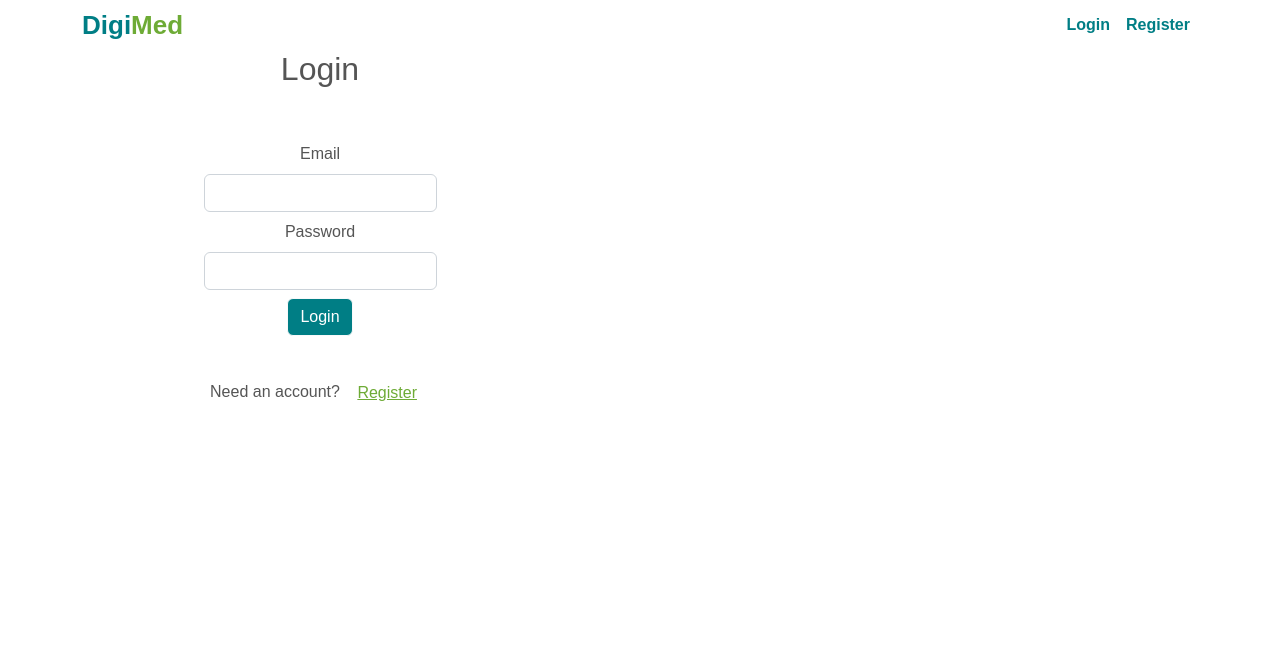
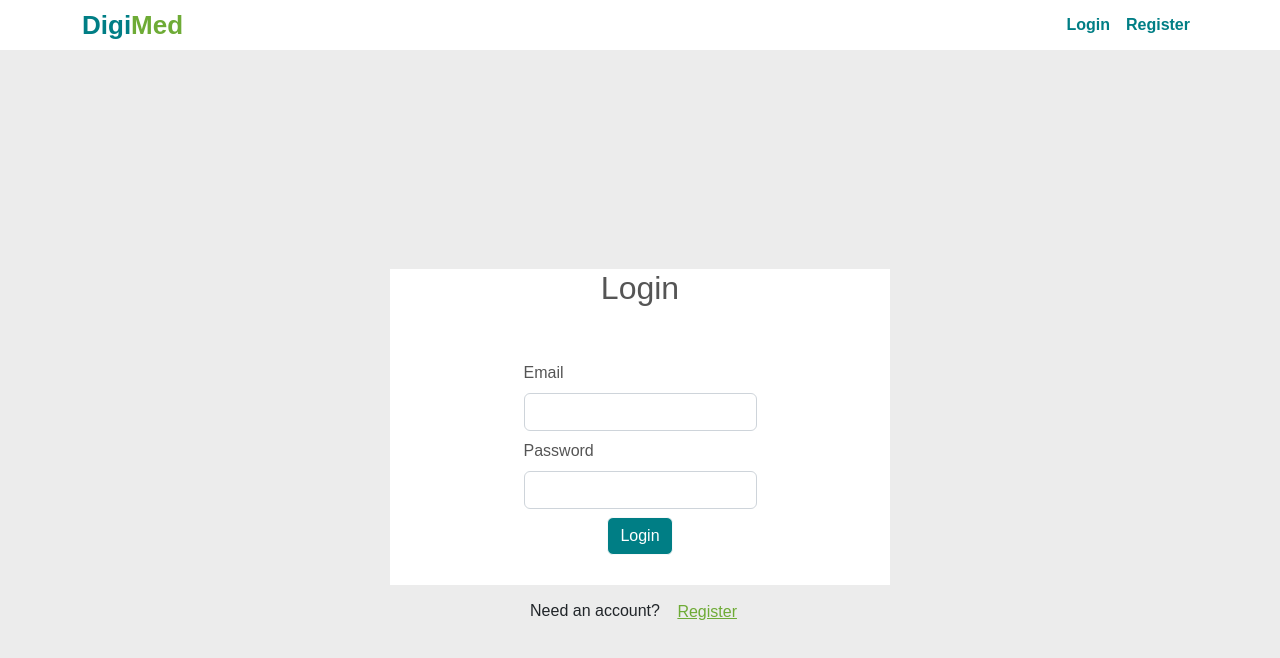
Before and after one commit to OzanaMaria/DigiMed, a React (Create React App) app in the folder frontend/: page /login in a window 1280 px wide. Shown: the top 658 px of the page. Built offline with nearby package versions, Linux system fonts and the light colour scheme; no server answers.

Commit message:
Added login

```diff
--- a/frontend/src/Auth/Login.js
+++ b/frontend/src/Auth/Login.js
@@ -31,7 +31,8 @@ export default function Login() {
         setLoading(false);
     }
     return (
-        <Container>
+        <div className='page-container'>
+            <div className="register-container">
                 <Row className='first-display-card'>
                     <Col className='green'>
                         <h2 className='text-center mb-4'>Login</h2>
@@ -65,13 +66,14 @@ export default function Login() {
                         </Form>
 
 
+
+                    </Col>
+                    {/* <Col className='img-container'><Image className="background-img" src={backgroundImg} /></Col> */}
+                </Row>
                 <div className='w-100 text-center mt-2' id='login-check'>
                     Need an account? <Link to='/signup'><Button variant="link">Register</Button></Link>
                 </div>
-                </Col>
-                {/* <Col className='img-container'><Image className="background-img" src={backgroundImg} /></Col> */}
-            </Row>
-
-        </Container>
+            </div>
+        </div>
     );
 }
--- a/frontend/src/Auth/SignUp.js
+++ b/frontend/src/Auth/SignUp.js
@@ -48,7 +48,7 @@ export default function SignUp() {
                     headers: { "Content-Type": "application/json" }
                 }
             )
-            navigate("/login");
+            navigate("/dashboard");
         } catch (error) {
             setError(error.message);
         }
--- a/frontend/src/Navbar/Navbar.js
+++ b/frontend/src/Navbar/Navbar.js
@@ -14,9 +14,11 @@ function BasicExample() {
         if (user != null) {
             return (
                 <Nav>
-                    <Nav.Link href="/profile">My profile</Nav.Link>
-                    <Nav.Link href="/books">My books</Nav.Link>
-
+                    <Nav.Link href="/profile">Acasa</Nav.Link>
+                    <Nav.Link href="/books">Medici</Nav.Link>
+                    <Nav.Link href="/books">Contacteaza-ne</Nav.Link>
+                    <Nav.Link href="/books">Ajutor</Nav.Link>
+                    <Nav.Link href="/books">Contul meu</Nav.Link>
                     <Nav.Link onClick={handleLogout}>Log Out</Nav.Link>
                 </Nav>
             );
```
Lines whose indentation alone changed are shown as unchanged.
